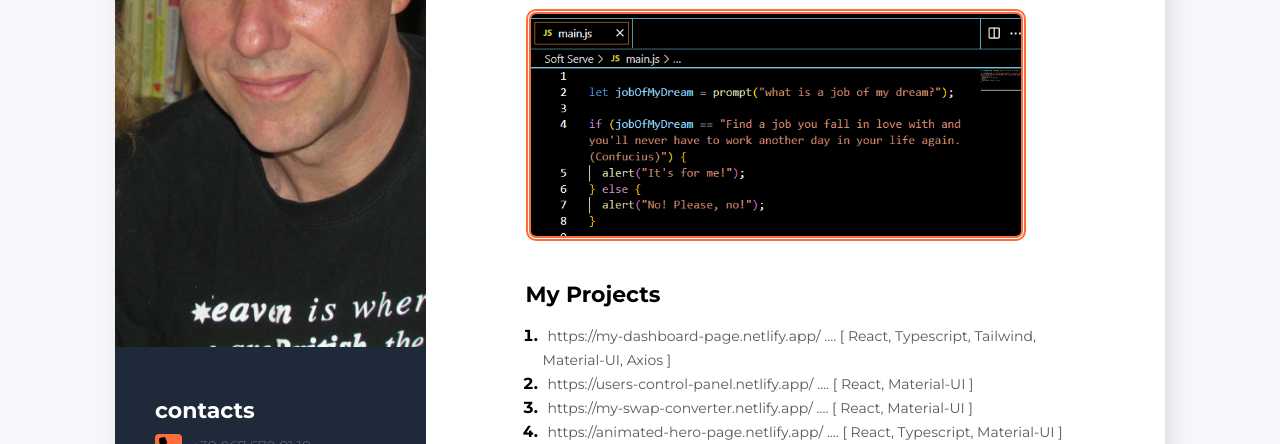
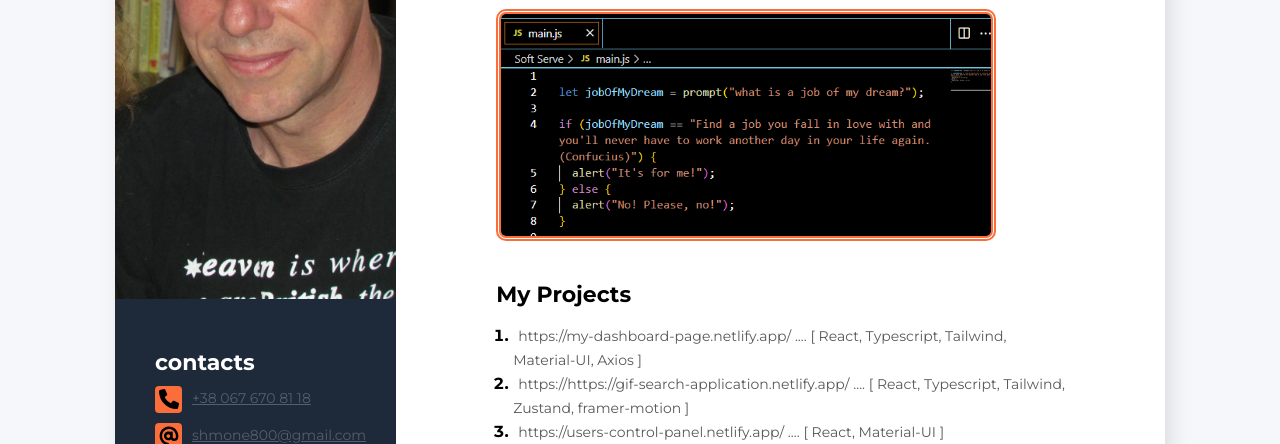
Before and after one commit to serg-hourwitz/Serhiy_Hourwitz_Front-End_CV, a plain HTML site: page index.html in a window 1280 px wide. Shown: the part 248-692 px from the top of the page. Drawn offline with Linux system fonts and the light colour scheme.

Commit message:
added gif search app project

```diff
--- a/index.html
+++ b/index.html
@@ -49,6 +49,21 @@
                 ....
                 <span class="my-projects-bracket">[ </span>React, Typescript,
                 Tailwind, Material-UI, Axios
+                <span class="my-projects-bracket">]</span>
+              </span>
+            </li>
+
+            <li class="my-projects-item">
+              <span class="my-projects-text">
+                <a
+                  href="https://gif-search-application.netlify.app/"
+                  class="my-projects-link"
+                  target="_blank"
+                  >https://https://gif-search-application.netlify.app/</a
+                >
+                ....
+                <span class="my-projects-bracket">[ </span>React, Typescript,
+                Tailwind, Zustand, framer-motion
                 <span class="my-projects-bracket">]</span>
               </span>
             </li>
```
